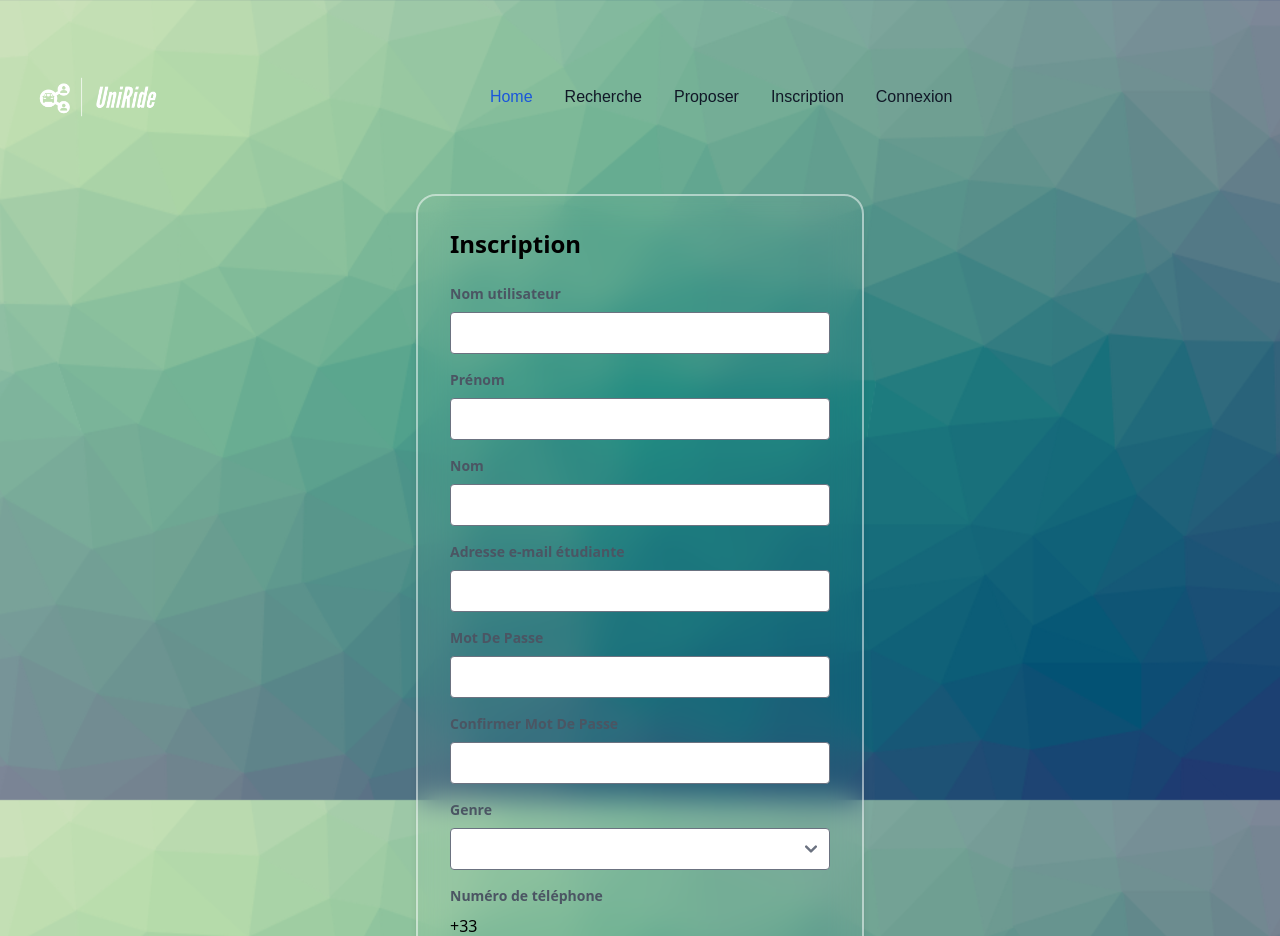
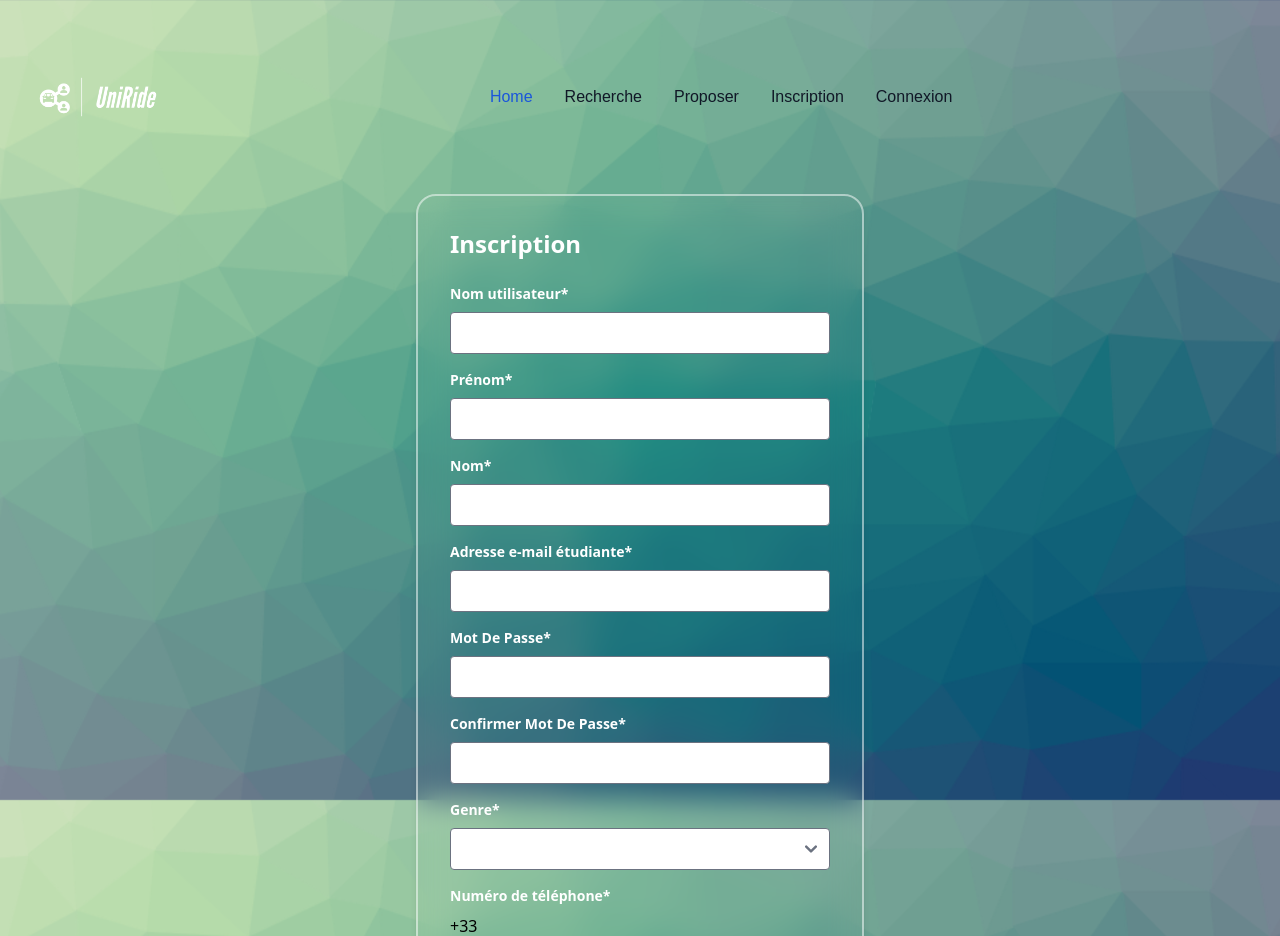
Before and after one commit to nayren23/UniRide-SApp, an Angular app in the folder UniRide/: page /registration in a window 1280 px wide. Shown: the top 936 px of the page. Built offline with nearby package versions, Linux system fonts and the light colour scheme.

Commit message:
fix : form log in with files ok

```diff
--- a/UniRide/src/app/log-in/log-in.component.css
+++ b/UniRide/src/app/log-in/log-in.component.css
@@ -128,3 +128,7 @@ button {
 .register p a:hover {
     text-decoration: underline;
 }
+
+.text-white {
+    color: white;
+}
--- a/UniRide/src/app/log-in/log-in.component.html
+++ b/UniRide/src/app/log-in/log-in.component.html
@@ -5,12 +5,12 @@
                 <h2>Connexion</h2>
                 <!-- Nom utilisateur -->
                 <div class="mb-4">
-                    <label for="username" class="block text-gray-600 text-sm font-semibold mb-2">Nom utilisateur</label>
+                    <label for="username" class="block text-white text-sm font-semibold mb-2">Nom utilisateur</label>
                     <input type="text" id="username" name="username" class="w-full p-2 border rounded" formControlName="login" required>
                 </div>
                 <!-- Mot De Passe -->
                 <div class="mb-4">
-                    <label for="password" class="block text-gray-600 text-sm font-semibold mb-2">Mot De Passe</label>
+                    <label for="password" class="block text-white text-sm font-semibold mb-2">Mot De Passe</label>
                     <input type="password" id="password" name="password" class="w-full p-2 border rounded" formControlName="password" required>
                 </div>
 
--- a/UniRide/src/app/registration/registration.component.css
+++ b/UniRide/src/app/registration/registration.component.css
@@ -28,3 +28,7 @@
     border-radius: 20px;
     backdrop-filter: blur(15px);
 }
+
+.text-white {
+    color: white;
+}
--- a/UniRide/src/app/registration/registration.component.html
+++ b/UniRide/src/app/registration/registration.component.html
@@ -1,28 +1,28 @@
 <div class="max-w-md mx-auto p-8 border rounded shadow-md blur-backgroud">
-    <h2 class="text-2xl font-semibold mb-6">Inscription</h2>
+    <h2 class="text-2xl font-semibold mb-6 text-white">Inscription</h2>
 
     <form id="monFormulaire" [formGroup]="inscriptionForm" (ngSubmit)="onSubmit()">
         <!-- Nom utilisateur -->
         <div class="mb-4">
-            <label for="username" class="block text-gray-600 text-sm font-semibold mb-2">Nom utilisateur</label>
+            <label for="username" class="block text-white text-sm font-semibold mb-2">Nom utilisateur*</label>
             <input type="text" id="username" name="username" class="w-full p-2 border rounded" formControlName="login" required>
         </div>
 
         <!-- Prénom -->
         <div class="mb-4">
-            <label for="firstName" class="block text-gray-600 text-sm font-semibold mb-2">Prénom</label>
+            <label for="firstName" class="block text-white text-sm font-semibold mb-2">Prénom*</label>
             <input type="text" id="firstName" name="firstName" class="w-full p-2 border rounded" formControlName="firstname" required>
         </div>
 
         <!-- Nom -->
         <div class="mb-4">
-            <label for="lastName" class="block text-gray-600 text-sm font-semibold mb-2">Nom</label>
+            <label for="lastName" class="block text-white text-sm font-semibold mb-2">Nom*</label>
             <input type="text" id="lastName" name="lastName" class="w-full p-2 border rounded" formControlName="lastname" required>
         </div>
 
         <!-- Adresse e-mail étudiante -->
         <div class="mb-4" *ngIf="inscriptionForm?.get('student_email')">
-            <label for="email" class="block text-gray-600 text-sm font-semibold mb-2">Adresse e-mail étudiante</label>
+            <label for="email" class="block text-white text-sm font-semibold mb-2">Adresse e-mail étudiante*</label>
             <input type="email" id="email" name="email" class="w-full p-2 border rounded" formControlName="student_email" required>
             <div *ngIf="inscriptionForm.get('student_email')?.hasError('email') && inscriptionForm.get('student_email')?.touched" class="text-xs text-red-500 mt-1">
                 Adresse e-mail non valide
@@ -32,19 +32,19 @@
 
         <!-- Mot De Passe -->
         <div class="mb-4">
-            <label for="password" class="block text-gray-600 text-sm font-semibold mb-2">Mot De Passe</label>
+            <label for="password" class="block text-white text-sm font-semibold mb-2">Mot De Passe*</label>
             <input type="password" id="password" name="password" class="w-full p-2 border rounded" formControlName="password" required>
         </div>
 
         <!-- Confirmer Mot De Passe -->
         <div class="mb-4">
-            <label for="confirmPassword" class="block text-gray-600 text-sm font-semibold mb-2">Confirmer Mot De Passe</label>
+            <label for="confirmPassword" class="block text-white text-sm font-semibold mb-2">Confirmer Mot De Passe*</label>
             <input type="password" id="confirmPassword" name="confirmPassword" class="w-full p-2 border rounded" formControlName="password_confirmation" required>
         </div>
 
         <!-- Dropdown list pour le genre -->
         <div class="mb-4">
-            <label for="gender" class="block text-gray-600 text-sm font-semibold mb-2">Genre</label>
+            <label for="gender" class="block text-white text-sm font-semibold mb-2">Genre*</label>
             <select id="gender" name="gender" class="w-full p-2 border rounded" formControlName="gender" required>
               <option value="H">Homme</option>
               <option value="F">Femme</option>
@@ -54,14 +54,14 @@
 
         <!-- Numéro de téléphone -->
         <div class="mb-4">
-            <label for="phoneNumber" class="block text-gray-600 text-sm font-semibold mb-2">Numéro de téléphone</label>
+            <label for="phoneNumber" class="block text-white text-sm font-semibold mb-2">Numéro de téléphone*</label>
             <label for="">+33</label>
             <input type="tel" id="phoneNumber" name="phoneNumber" class="w-full p-2 border rounded" maxlength="9" formControlName="phone_number" required>
         </div>
 
         <!-- Description -->
         <div class="mb-4">
-            <label for="description" class="block text-gray-600 text-sm font-semibold mb-2">Description</label>
+            <label for="description" class="block text-white text-sm font-semibold mb-2">Description</label>
             <input class="w-full p-2 border rounded" type="text" formControlName="description" required>
         </div>
 
--- a/UniRide/src/app/registration/registration.component.ts
+++ b/UniRide/src/app/registration/registration.component.ts
@@ -53,10 +53,10 @@ export class RegistrationComponent implements FileInputHandlers {
       }
 
 
-      const inputPhotoProfile = this.createFileInput('pfp', this.onFileChange);
-      const inputPermis = this.createFileInput('license', this.onFileChange);
-      const inputCNI = this.createFileInput('id_card', this.onFileChange);
-      const inputCertificat = this.createFileInput('school_certificate', this.onFileChange);
+      const inputPhotoProfile = this.createFileInput('pfp','Photo de profile', this.onFileChange);
+      const inputPermis = this.createFileInput('license','Permis',  this.onFileChange);
+      const inputCNI = this.createFileInput('id_card',"Carte d'identité", this.onFileChange);
+      const inputCertificat = this.createFileInput('school_certificate','Certificat de scolarité', this.onFileChange);
 
       this.renderer.appendChild(formulaire, inputPhotoProfile);
       this.renderer.appendChild(formulaire, inputPermis);
@@ -71,15 +71,37 @@ export class RegistrationComponent implements FileInputHandlers {
     this.cdRef.detectChanges();
   }
 
-  createFileInput(controlName: string, changeHandler: (event: any, controlName: string) => void): HTMLElement {
+  createFileInput(controlName: string, label: string, changeHandler: (event: any, controlName: string) => void): HTMLElement {
+    // Créer le label
+    const labelElement = this.renderer.createElement('label');
+    this.renderer.setAttribute(labelElement, 'class', 'block mb-2 text-sm font-medium text-white dark:text-white');
+    this.renderer.setAttribute(labelElement, 'for', 'file_input');
+    this.renderer.setProperty(labelElement, 'textContent', label);
+
+    // Créer l'input
     const input = this.renderer.createElement('input');
+    this.renderer.setAttribute(input, 'class', 'block w-full text-sm text-gray-900 border border-gray-300 rounded-lg cursor-pointer bg-gray-50 dark:text-gray-400 focus:outline-none dark:bg-gray-700 dark:border-gray-600 dark:placeholder-gray-400');
+    this.renderer.setAttribute(input, 'aria-describedby', 'file_input_help');
+    this.renderer.setAttribute(input, 'id', 'file_input');
     this.renderer.setAttribute(input, 'type', 'file');
-    this.renderer.setAttribute(input, 'class', 'file-upload');
-    this.renderer.setAttribute(input, 'formControlName', controlName);
     this.renderer.listen(input, 'change', (event) => changeHandler.call(this, event, controlName));
 
-    return input;
-  }
+    // Créer le paragraphe d'aide
+    const helpParagraph = this.renderer.createElement('p');
+    this.renderer.setAttribute(helpParagraph, 'class', 'mt-1 text-sm text-gray-500 dark:text-gray-300');
+    this.renderer.setAttribute(helpParagraph, 'id', 'file_input_help');
+    this.renderer.setProperty(helpParagraph, 'textContent', 'SVG, PNG, JPG or GIF (MAX. 800x400px).');
+
+    // Créer le conteneur div pour regrouper les éléments
+    const containerDiv = this.renderer.createElement('div');
+    this.renderer.appendChild(containerDiv, labelElement);
+    this.renderer.appendChild(containerDiv, input);
+    this.renderer.appendChild(containerDiv, helpParagraph);
+
+    return containerDiv;
+}
+
+
 
   createButton(text: string, clickHandler: () => void): HTMLElement {
     const button = this.renderer.createElement('button');
```
